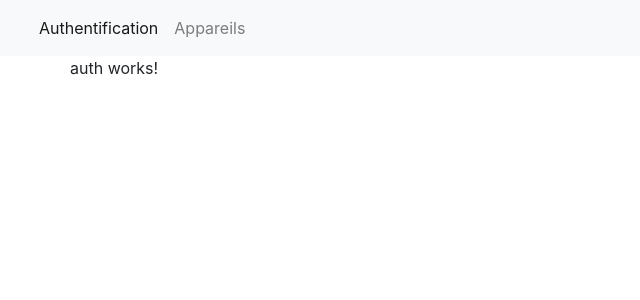
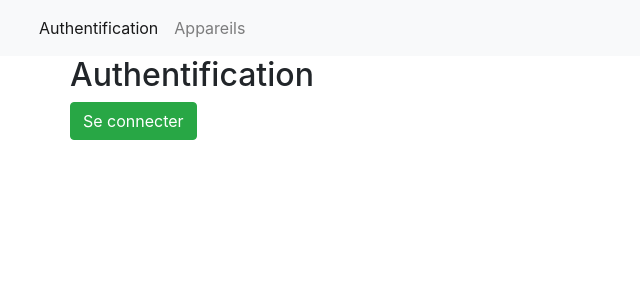
Before and after one commit to Nicolas-Hermet/First_Angular_Project, an Angular app: page /auth in a window 1280 px wide. Shown: the top 300 px of the page, without its empty margins (0-640 px from the left). Built offline with nearby package versions, Linux system fonts and the light colour scheme.

Commit message:
Implement AuthService in Auth Component

```diff
--- a/src/app/auth/auth.component.html
+++ b/src/app/auth/auth.component.html
@@ -1,3 +1,3 @@
-<p>
-  auth works!
-</p>
+<h2>Authentification</h2>
+<button class="btn btn-success" *ngIf='!authStatus' (click)='onSignIn()'>Se connecter</button>
+<button class="btn btn-danger" *ngIf='authStatus' (click)='onSignOut()'>Se déconnecter</button>
--- a/src/app/auth/auth.component.ts
+++ b/src/app/auth/auth.component.ts
@@ -1,4 +1,6 @@
 import { Component, OnInit } from '@angular/core';
+import { AuthService } from '../services/auth.service';
+import { Router } from '@angular/router';
 
 @Component({
   selector: 'app-auth',
@@ -7,9 +9,26 @@
 })
 export class AuthComponent implements OnInit {
 
-  constructor() { }
+  authStatus: boolean;
+  constructor(private authService: AuthService, private router: Router) { }
 
   ngOnInit() {
+    this.authStatus = this.authService.isAuth;
+  }
+
+  onSignIn () {
+    this.authService.signIn().then(
+      () => {
+        this.authStatus = this.authService.isAuth;
+        console.log('Sign In successfull ! Congratz !');
+        this.router.navigate(['appareils']);
+      }
+    );
+  }
+
+  onSignOut () {
+    this.authService.signOut();
+    this.authStatus = this.authService.isAuth;
   }
 
 }
```
